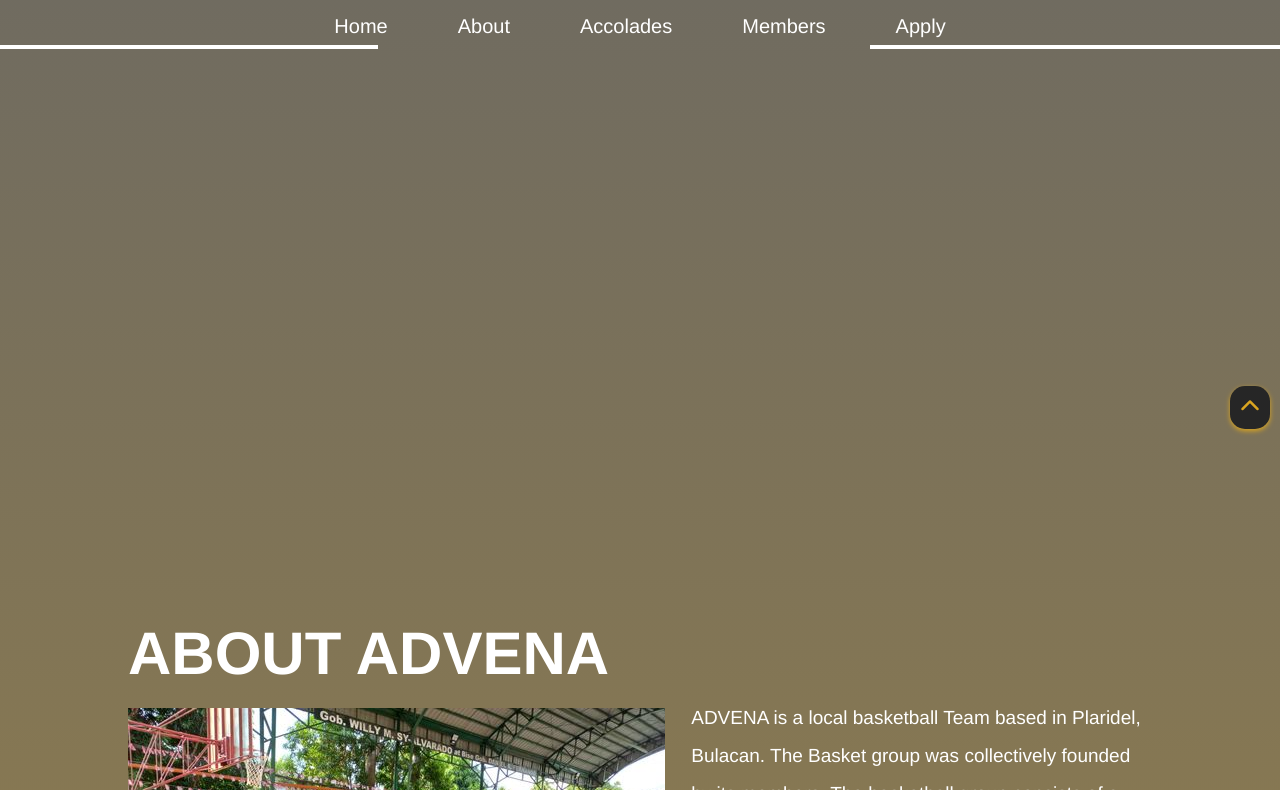
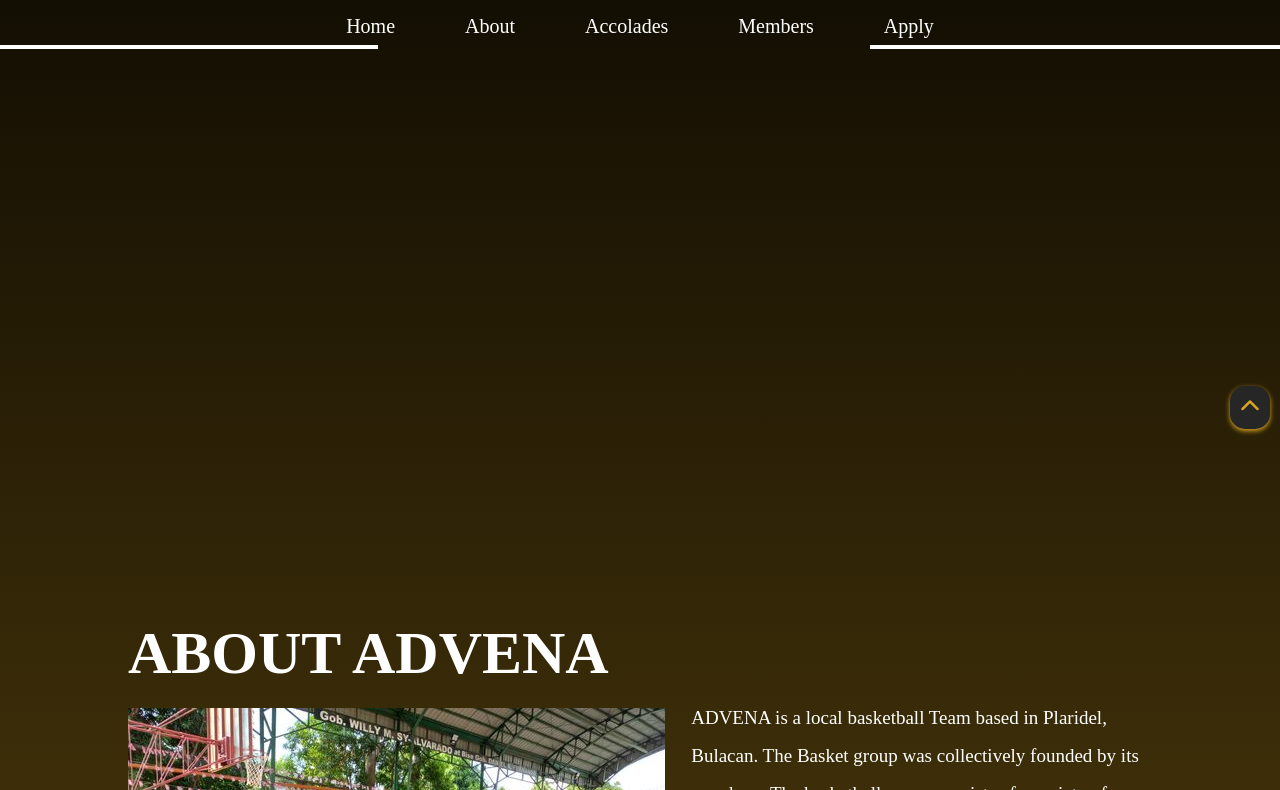
Before and after one commit to Machiastle/Advena, a plain HTML site: page index.html in a window 1280 px wide. Shown: the part 361-1151 px from the top of the page. Drawn offline with Linux system fonts and the light colour scheme; a web font is replaced by a local one.

Commit message:
test commit

```diff
--- a/style.css
+++ b/style.css
@@ -2,7 +2,6 @@
 *{
     margin: 0;
     padding: 0;
-    font-family: Helvetica, sans-serif;
     box-sizing: border-box;
 }
 html{
@@ -10,7 +9,8 @@ html{
 
  }
  body{
-    background: linear-gradient(rgba(0,0,0,0.6),goldenrod);
+    background: linear-gradient(rgb(0, 0, 0),goldenrod);
+    font-family: 'Playfair Display', serif;
     color: #fff;
     /*incase you want a visible border*/
     /*
```
